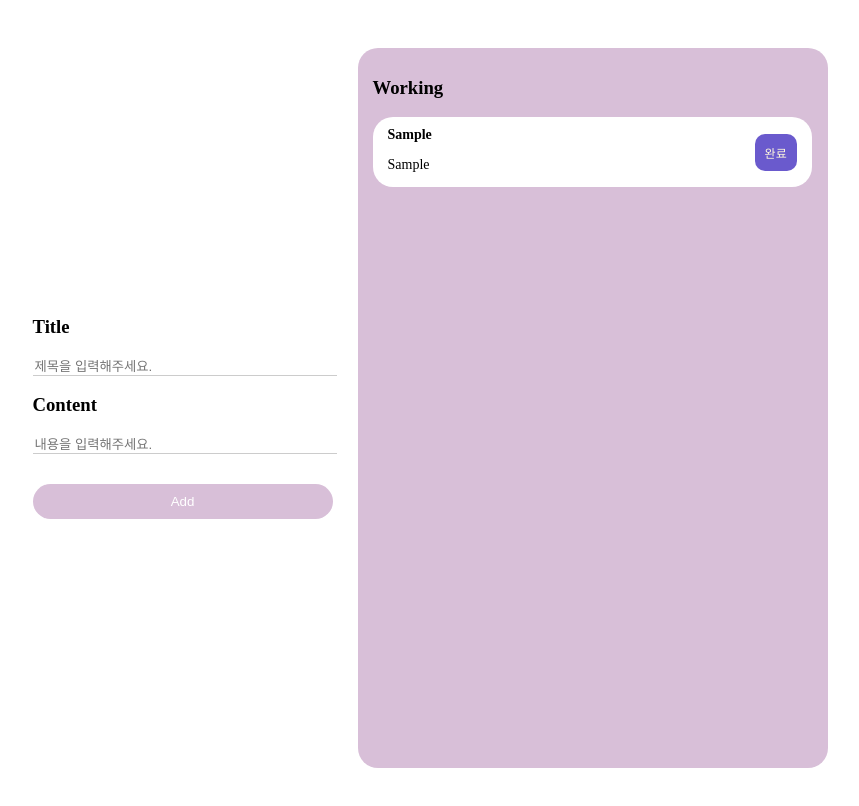
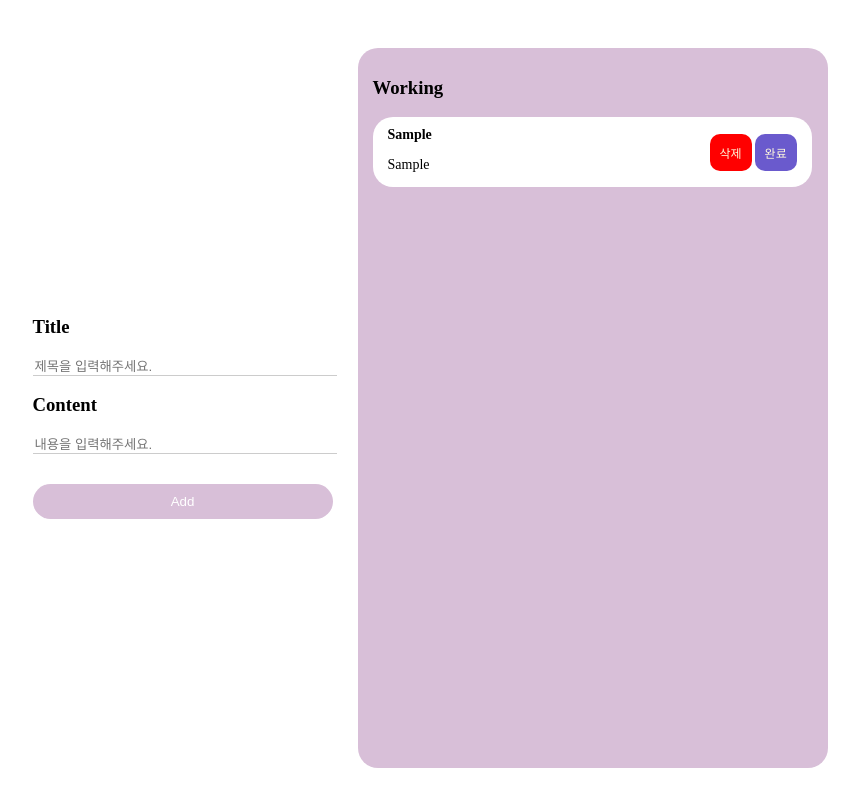
Before and after one commit to dnwn-9001/react-todolist, a React (Create React App) app: page / in a window 1280 px wide. Both pictures are taken after typing "Sample", "Sample" into the empty fields and a click on the button "Add". Shown: the top 806 px of the page, without its empty margins (210-1069 px from the left). Built offline with nearby package versions, Linux system fonts and the light colour scheme.

Commit message:
✨삭제 기능 추가

```diff
--- a/src/components/list/List.js
+++ b/src/components/list/List.js
@@ -1,6 +1,6 @@
 import styles from "./List.module.css";
 
-const List = ({ listData, onClickStatusBtn }) => {
+const List = ({ listData, onClickStatusBtn, onClickDeleteBtn }) => {
   return (
     <div className={styles.working}>
       <h3>Working</h3>
@@ -13,12 +13,20 @@ const List = ({ listData, onClickStatusBtn }) => {
                   <h4>{v.title}</h4>
                   <p>{v.content}</p>
                 </div>
+                <div>
+                  <button
+                    className={styles.btn__delete}
+                    onClick={() => onClickDeleteBtn(i)}
+                  >
+                    삭제
+                  </button>
                   <button
                     className={styles.btn__incomplete}
                     onClick={() => onClickStatusBtn(i)}
                   >
                     완료
                   </button>
+                </div>
               </li>
             ) : (
               ""
@@ -33,12 +41,20 @@ const List = ({ listData, onClickStatusBtn }) => {
                   <h4>{v.title}</h4>
                   <p>{v.content}</p>
                 </div>
+                <div>
+                  <button
+                    className={styles.btn__delete}
+                    onClick={() => onClickDeleteBtn(i)}
+                  >
+                    삭제
+                  </button>
                   <button
                     className={styles.btn__complete}
                     onClick={() => onClickStatusBtn(i)}
                   >
                     취소
                   </button>
+                </div>
               </li>
             ) : (
               ""
--- a/src/components/list/List.module.css
+++ b/src/components/list/List.module.css
@@ -67,3 +67,9 @@
   background-color: #6a5acd;
   color: #fff8dc;
 }
+
+.btn__delete {
+  background-color: red;
+  color: #fff8dc;
+  margin-right: 3px;
+}
--- a/src/containers/mainContainer/MainContainer.js
+++ b/src/containers/mainContainer/MainContainer.js
@@ -17,6 +17,11 @@ const MainContainer = () => {
 
   const onAddClickHandler = (e) => {
     e.preventDefault();
+    if (!titleData || !contentData) {
+      alert("제목과 내용을 입력해주세요.");
+      return;
+    }
+
     setToDoList((prev) => [
       ...prev,
       { title: titleData, content: contentData, isDone: false },
@@ -32,6 +37,11 @@ const MainContainer = () => {
       )
     );
   };
+
+  const onDeleteClickHandler = (index) => {
+    setToDoList((prev) => prev.filter((_, i) => i !== index));
+  };
+
   return (
     <div className={styles.container}>
       <Input
@@ -41,7 +51,11 @@ const MainContainer = () => {
         onChangeContent={onChangeContentHandler}
         onClick={onAddClickHandler}
       />
-      <List listData={toDoList} onClickStatusBtn={onStatusClickHandler} />
+      <List
+        listData={toDoList}
+        onClickStatusBtn={onStatusClickHandler}
+        onClickDeleteBtn={onDeleteClickHandler}
+      />
     </div>
   );
 };
```
Lines whose indentation alone changed are shown as unchanged.
